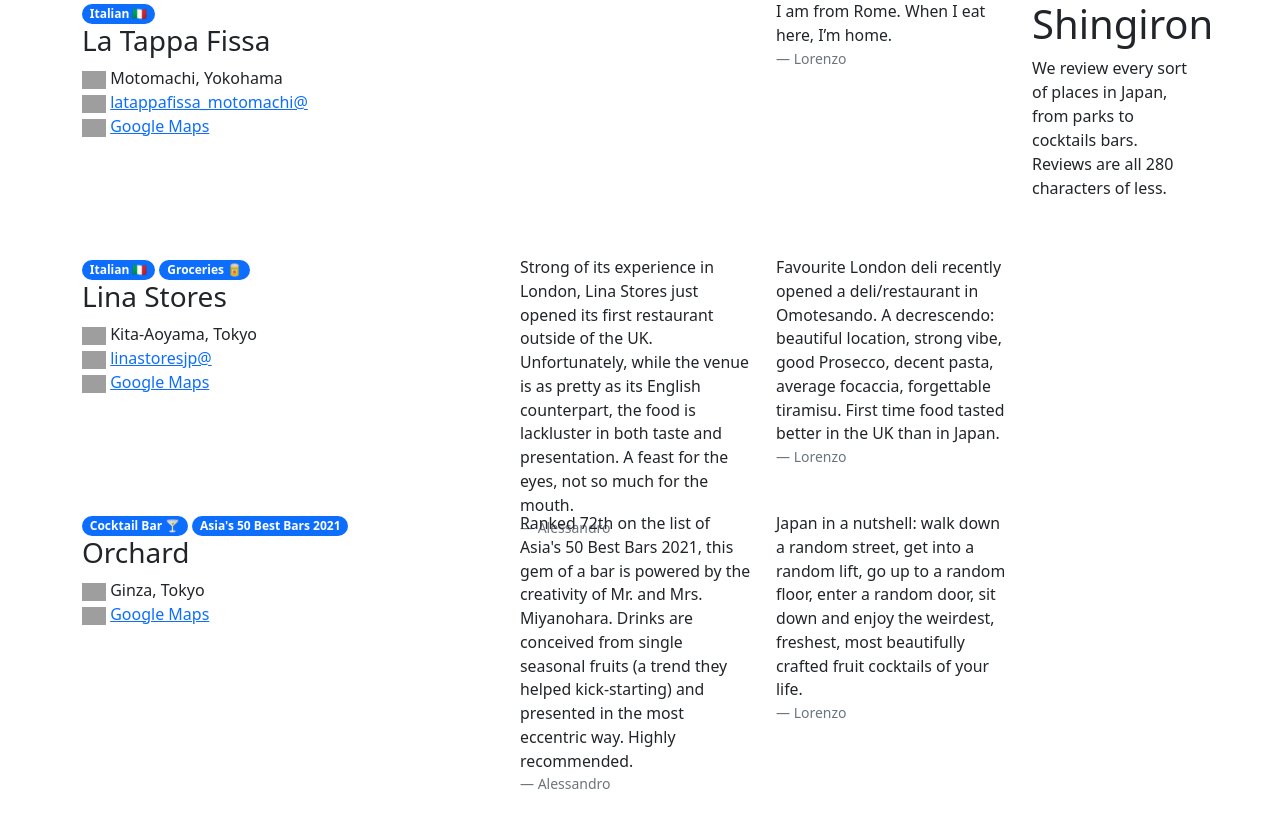
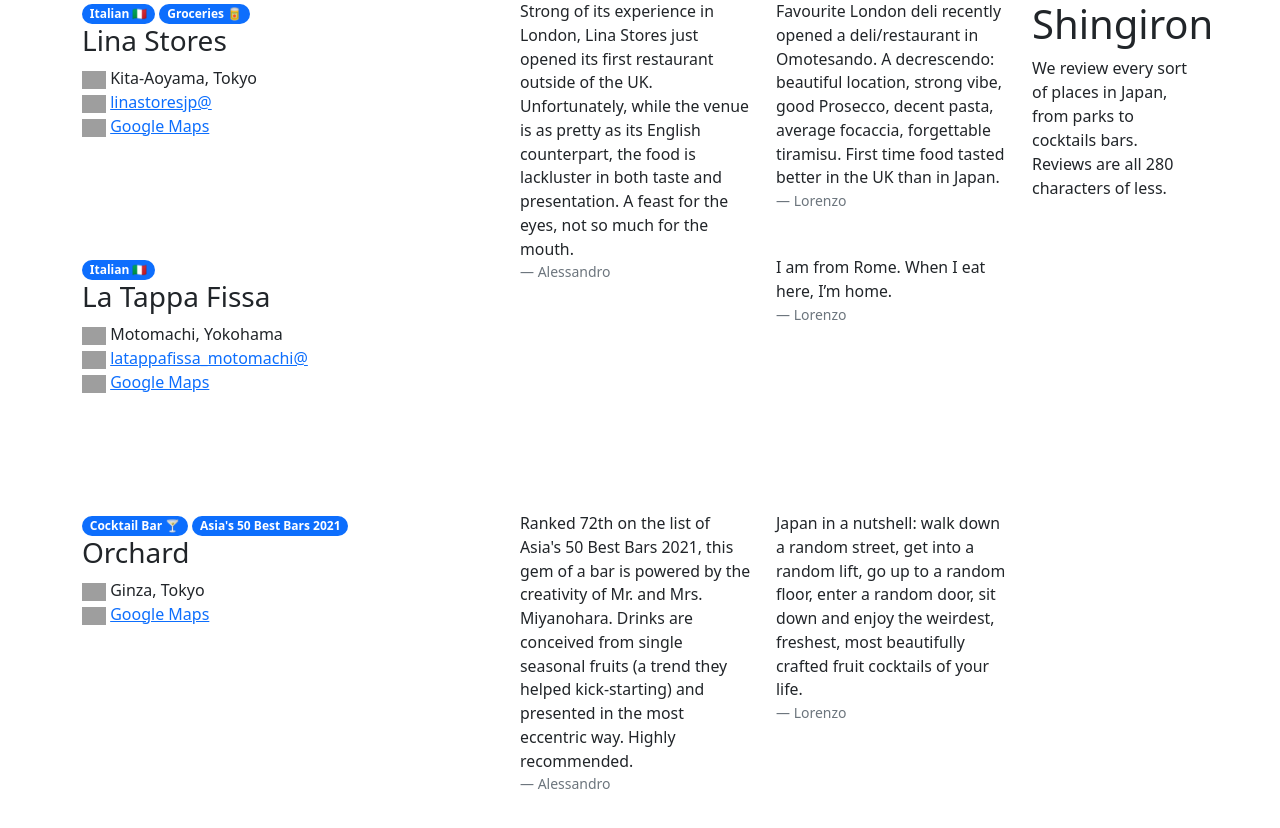
Before and after one commit to alessandrosp/shingiron, a Jekyll site: the page built from docs/index.html, in a window 1280 px wide. Shown: the top 828 px of the page. Built offline with Jekyll 4.4.1, drawn with Linux system fonts in a browser that asks for light colours; nearby versions of some CDN libraries; comment, search, counter and statistics services are not loaded; grey boxes are pictures that could not be loaded.

Commit message:
Update index.html

```diff
--- a/docs/index.html
+++ b/docs/index.html
@@ -6,7 +6,8 @@
   <!-- The left-most panel with all the reviews. Note that on mobile only
   this panel is visile as the right-most panel is hidden. -->
   <div class="col-12 col-lg-10">
-    {% for place in site.places %}
+    {% assign sorted_places = site.places | sort:"created" %}
+    {% for place in sorted_places %}
       <!-- This row is for the whole Place. -->
       <div class="row place">
         <!-- This col is left-most section of the Place-card, it
```
